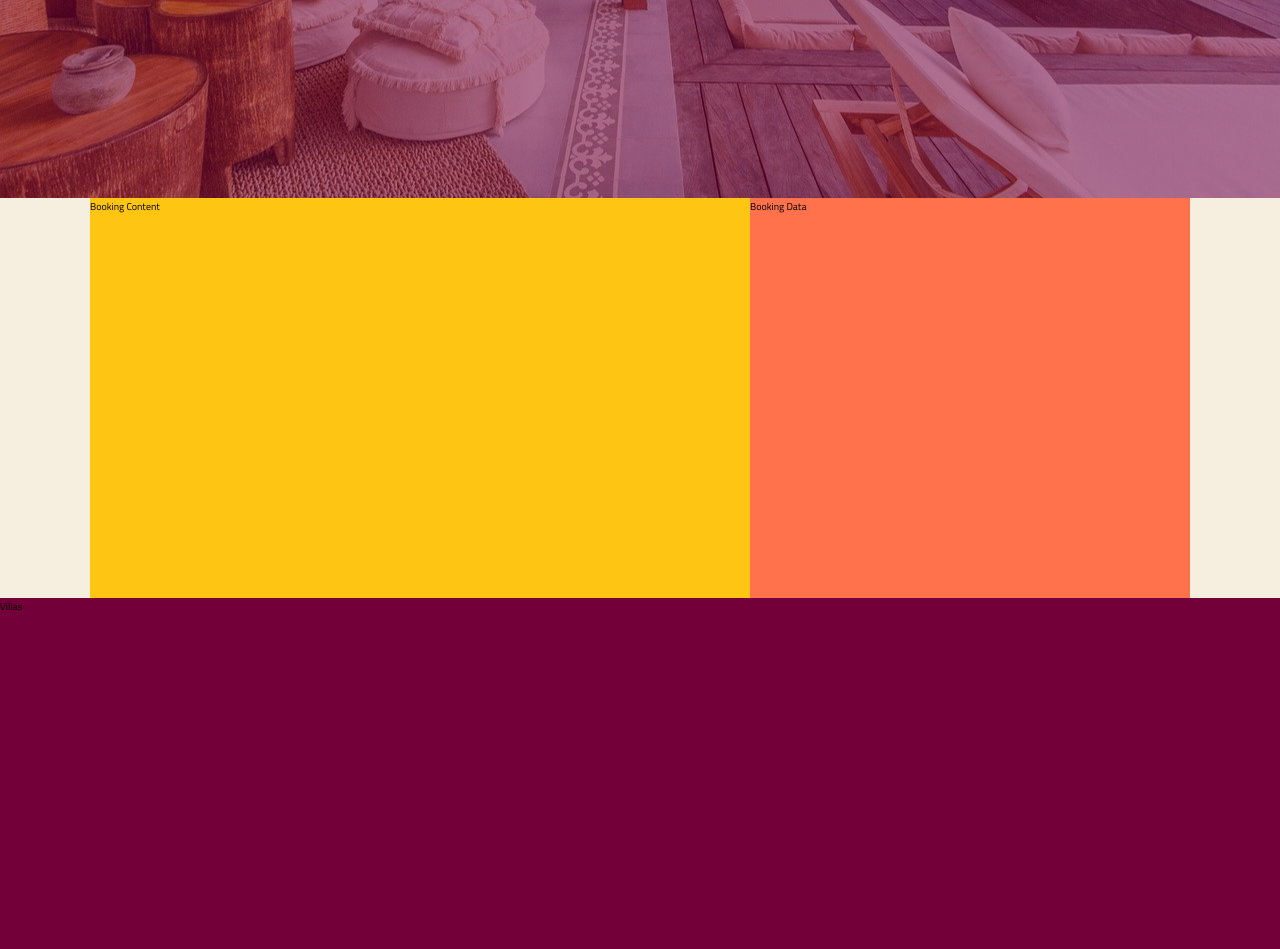
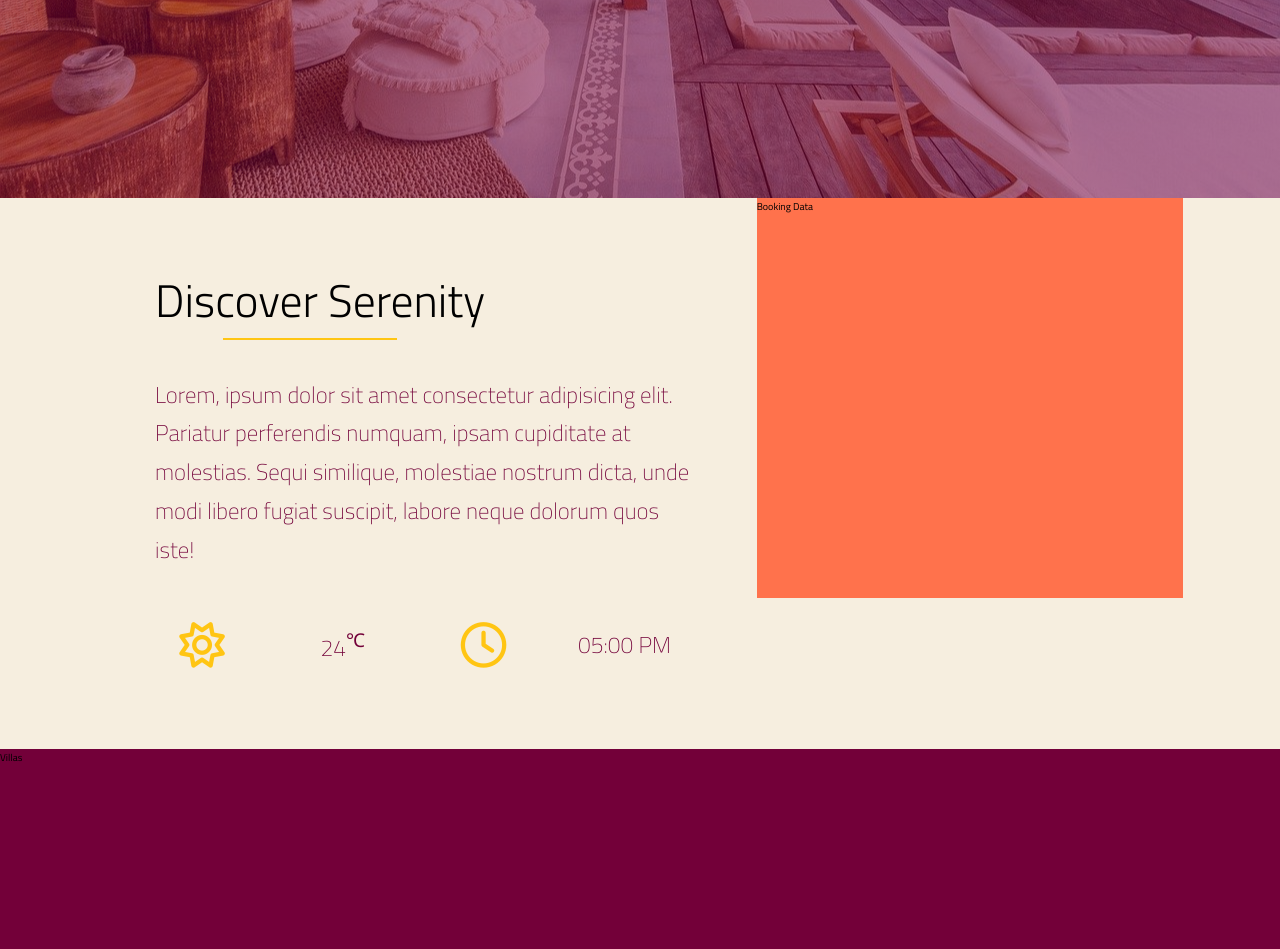
Before and after one commit to dm1tro69/html_grid_Vision-luxury, a plain HTML site: page index.html in a window 1280 px wide. Shown: the part 602-1551 px from the top of the page. Drawn offline with Linux system fonts and the light colour scheme.

Commit message:
add booking

```diff
--- a/index.html
+++ b/index.html
@@ -65,7 +65,26 @@
 </header>
 
 <section id="booking-content">
-  Booking Content
+  <h2 class="booking-content__title">Discover Serenity</h2>
+  <p class="booking-content__para">
+    Lorem, ipsum dolor sit amet consectetur adipisicing elit. Pariatur
+    perferendis numquam, ipsam cupiditate at molestias. Sequi similique,
+    molestiae nostrum dicta, unde modi libero fugiat suscipit, labore neque
+    dolorum quos iste!
+  </p>
+
+  <!-- Icons -->
+  <div class="booking-content__icons">
+    <div class="booking-content__icons--weather">
+      <i class="far fa-sun"></i>
+      <p>24<sup>&#8451;</sup></p>
+    </div>
+
+    <div class="booking-content__icons--time">
+      <i class="far fa-clock"></i>
+      <p>05:00 PM</p>
+    </div>
+  </div>
 </section>
 
 <section id="booking-data">
--- a/style.css
+++ b/style.css
@@ -369,10 +369,53 @@ input[type="checkbox"]:checked
 
 
 section#booking-content {
+  grid-column: center-start / col-end 6;
+  padding: var(--padding-section);
+
+  display: grid;
+  grid-template-rows: repeat(3, max-content);
+  grid-gap: 2vh;
+
+}
+.booking-content__title {
+  font-size: var(--font-size-title);
+  padding: 0 2rem;
+  font-weight: 300;
+  position: relative;
+}
+.booking-content__title::after {
+  content: '';
+  position: absolute;
+  bottom: 0;
+  left: 15%;
+  height: 0.2rem;
+  width: 30%;
   background-color: var(--color-secondary);
-  grid-column: center-start / col-end 6;
-  height: 400px;
 }
+.booking-content__para {
+  padding: 2rem;
+
+}
+section#booking-content p {
+  color: var(--color-primary);
+}
+.booking-content__icons {
+   margin-left: 2rem;
+
+  display: grid;
+  grid-template-columns: repeat(2, 1fr);
+}
+.booking-content__icons--weather,
+.booking-content__icons--time {
+  display: grid;
+  grid-template-columns: 0.5fr 1fr;
+  grid-template-rows: 10vh;
+  place-items: center;
+}
+
+
+
+
 
 section#booking-data {
   background-color: var(--color-tertiary);
@@ -440,3 +483,15 @@ section#footer {
   background-color: var(--color-primary);
   grid-column: container-start / container-end;
 }
+
+@media screen and (max-width: 1000px) {
+    a:link,
+    a:visited {
+      font-size: calc(1rem + 1vw);
+    }
+}
+@media screen and (max-width: 600px) {
+  .header__logo__content--content__para {
+    font-size: 2rem;
+  }
+}
```
